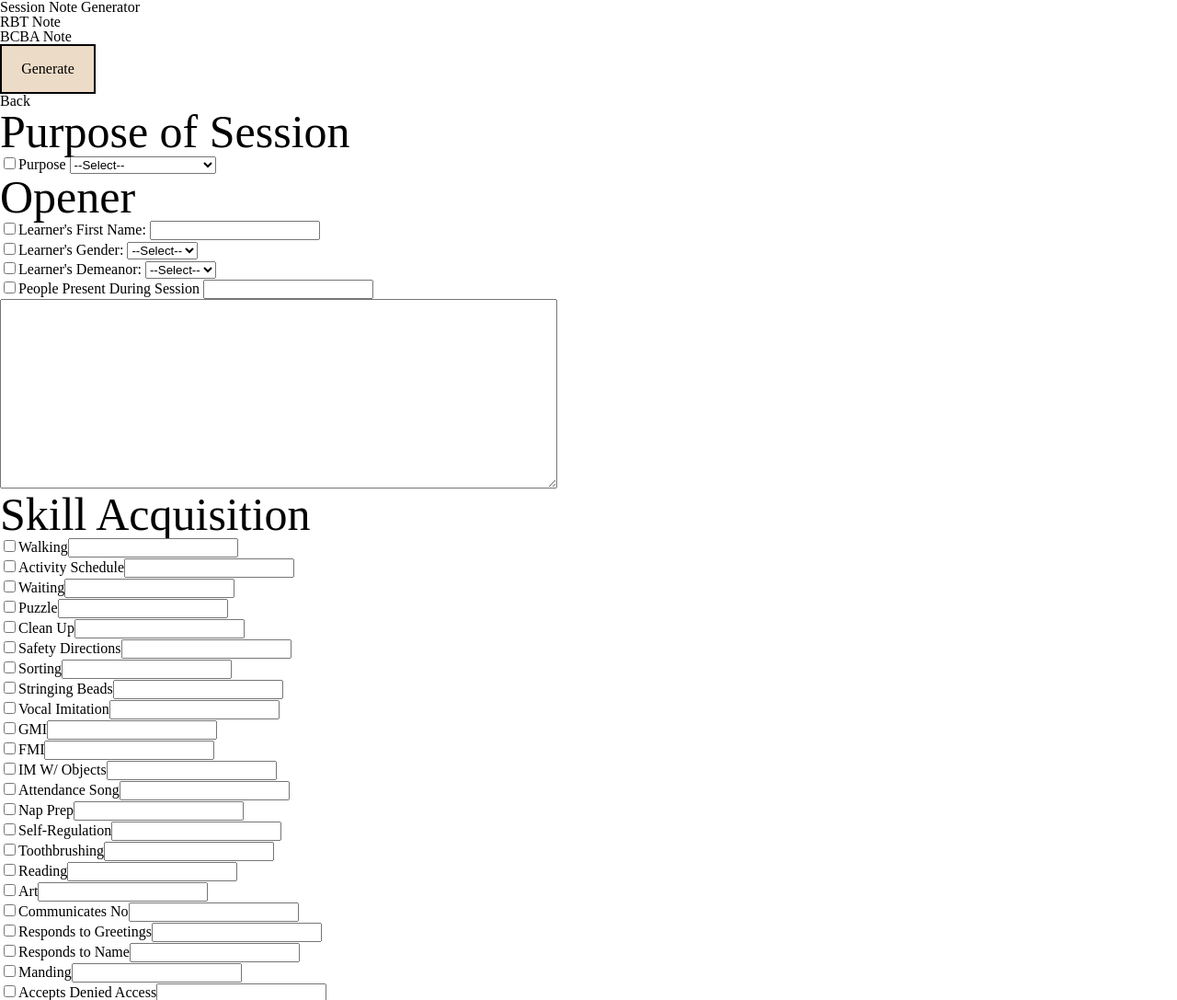
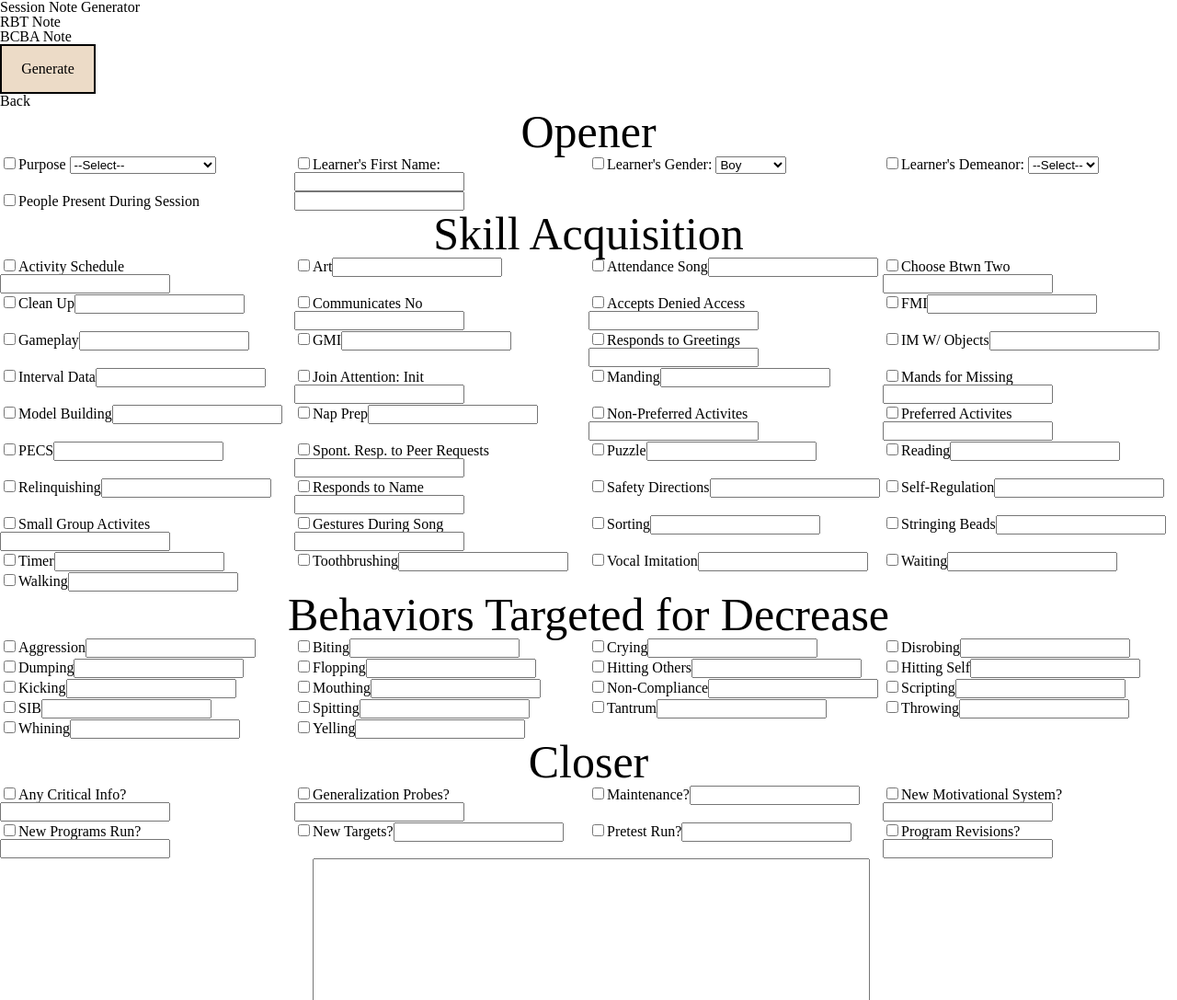
Before and after one commit to alexanderplotnikov/note-generator, a plain HTML site: page index.html in a window 1280 px wide. Shown: the top 1087 px of the page at 92% size. Drawn offline with Linux system fonts and the light colour scheme.

Commit message:
repository fix

```diff
--- a/index.html
+++ b/index.html
@@ -34,21 +34,20 @@
     <div class="rbtNote">
         <div id="programList">
             <!--Opening Statement-->
-            <h1 class = "category">Purpose of Session</h1>
+            <h1 class = "category">Opener</h1>
             <div class = "openerItem programItem" id = "purpose">
                 <div class="selected">
                     <label><input id="input"type="checkbox">Purpose</label>
                 </div>
                 <div class="userInput">
                     <select class = "extractThisInput">
-                        <option value="" selected>--Select--</option>
+                        <option value="" selected disabled>--Select--</option>
                         <option value="direct">Provide Direct Therapy</option>
                         <option value="pairing">Pairing</option>
                         <option value="generalization">Probe Generalization</option>
                     </select>
                 </div>
             </div>
-            <h1 class = "category">Opener</h1>
             <div class = "openerItem" value = "" id = "username">
                 <div class="selected">
                     <label><input id="input"type="checkbox" >Learner's First Name:</label>
@@ -63,8 +62,8 @@
                 </div>
                 <div class="userInput">
                     <select class = "extractThisInput">
-                        <option value="novalue"selected disabled>--Select--</option>
-                        <option value="he">Boy</option>
+                        <option value="novalue"disabled>--Select--</option>
+                        <option value="he" selected>Boy</option>
                         <option value="she">Girl</option>
                     </select>
                 </div>
@@ -86,15 +85,13 @@
                 <div class="selected">
                     <label><input id="input"type="checkbox">People Present During Session</label>
                 </div>
-                <div class="userInput">
-                    <input class = "extractThisInput" type="text">
-                </div>
+
             </div>
-            <div id="textAreaResult">
-                <textarea value="insert result here"></textarea>
+            <div class="userInput">
+                <input class = "extractThisInput" type="text">
             </div>
+
             <!--Skill Acquisition Section-->
-            <h1 class="category">Skill Acquisition</h1>
             <!-- <div class = " example" id = "example"> this ID has to match with key name is libraryOfPrograms
                 <div class = "selected">
                     <label><input id="input"type="checkbox">Example(temporarily)</label>
@@ -103,6 +100,10 @@
                     <input class = "extractThisInput" type="text">
                 </div>
             </div> -->
+
+        </div>
+        <div id="textAreaResult">
+            <textarea value="insert result here"></textarea>
         </div>
 
     </div>
--- a/scripts/main.js
+++ b/scripts/main.js
@@ -4,21 +4,7 @@ const generateButton = document.querySelector("#generateNote");//generate note b
 let name = document.querySelector("#username > .userInput > .extractThisInput"); // store name for Library templates
 let gender = document.querySelector("#gender > .userInput > .extractThisInput");//store gender for Library templates
 let userInput = "";
-//let upperGender = (gender.value.charAt(0).toUpperCase() + gender);
-
 //Variations
-function saVariationOne(programN) {
-    return (`${(toPercent(userInput))} of ${programN} components were scored as independent during this observation.`)
-}
-
-function saVariationTwo(name, programN){
-    return (`${name} independently completed ${userInput} ${programN} components.`)
-}
-
-function saVariationThree(gender, programN){
-    return (`${gender} completed ${userInput} ${programN} trials independently during session.`)
-}
-
 function randomVariation(name, gender, programName){
     return [`${(toPercent(userInput))} of ${programName} components were scored as independent during this observation.`,
             `${(toPercent(userInput))} of ${programName} trials were scored positively.`,
@@ -43,9 +29,44 @@ function randomVariation(name, gender, programName){
         ];
 }
 
+//Behaviors Targeted for Decrease Sentence Variations (Problem Behavior)
+function problemVariation(name, gender, problemName) {
+    return [
+        `The learner engaged in ${userInput} episodes of ${problemName} during session.`,
+        `The learner engaged in ${userInput} episodes of ${problemName}.`,
+        `${name} engaged in ${userInput} episodes of ${problemName} during session.`,
+        `${name} engaged in ${userInput} episodes of ${problemName}.`,
+        `${gender} engaged in ${userInput} episodes of ${problemName} during session.`,
+        `${gender} engaged in ${userInput} episodes of ${problemName}.`,
+
+        //test
+        `${gender} engaged in ${userInput} episodes of ${problemName}.`,
+
+    ]
+}
+
+//`${userInput} were present throughout session.`
+
+
+
+//Closer sentence variations
+function closerVariation(closerName) {
+    return [
+        `${closerName} ${userInput}`,
+    ]
+}
+//People Present During Session
+function peoplePresent(people) {
+    return [
+        `${people}: ${userInput}`,
+    ]
+}
+
+
 //This function returns an array of sentences of a matched id
 //libraryOfPrograms has to have an id and at least one string in result; name is optional
 function LibraryP(userInput, programId, name, gender){
+
     //handles a special case with "demeanor"
     if(programId == "demeanor" || programId == "purpose"){
         const specialCase = {
@@ -57,62 +78,93 @@ function LibraryP(userInput, programId, name, gender){
             direct: [`The purpose of today's session was to provide direct therapy and implement skill acquisition and behavior decrease targets.`],
             pairing: [`pairing fill in`],
             generalization: [`generalization fill in`],
-
         }
         return specialCase[`${userInput}`];
     }
+
     libraryOfPrograms = [
-        //RBT PROGRAMS
+        //Skill Acquisition PROGRAMS
         // edit key "o" numerically to change order
         // type "exclude" to temporarily disable
-        {o: 4, id: "puzzle",           name: "Puzzle",                  result: randomVariation(name, gender, "puzzle")},
-        {o: 2, id: "activitySchedule", name: "Activity Schedule",       result: randomVariation(name, gender, "activity schedule")},
-        {o: 1, id: "walking",          name: "Walking",                 result: randomVariation(name, gender, "walking")},
-        {o: 3, id: "waiting",          name: "Waiting",                 result: randomVariation(name, gender, "waiting")},
-        {o: 5, id: "cleanUp",          name: "Clean Up",                result: randomVariation(name, gender, "clean up")},
-        {id: "safetyDirections", name: "Safety Directions",             result: randomVariation(name, gender, "safety directions")},
-        {id: "sorting",          name: "Sorting",                       result: randomVariation(name, gender, "sorting")},
-        {id: "stringingBeads",   name: "Stringing Beads",               result: randomVariation(name, gender, "stringing beads")},
-        {id: "vocalImitation",   name: "Vocal Imitation",               result: randomVariation(name, gender, "vocal imitation")},
-        {id: "gmi",              name: "GMI",                           result: randomVariation(name, gender, "GMI")},
-        {id: "fmi",              name: "FMI",                           result: randomVariation(name, gender, "FMI")},
-        {id: "imWithObjects",    name: "IM W/ Objects",                 result: randomVariation(name, gender, "imitation with objects")},
-        {id: "attendanceSong",   name: "Attendance Song",               result: randomVariation(name, gender, "attendance song")},
-        {id: "napPrep",          name: "Nap Prep",                      result: randomVariation(name, gender, "nap prep")},
-        {id: "selfRegulation",   name: "Self-Regulation",               result: randomVariation(name, gender, "self-regulation")},
-        {id: "toothbrushing",    name: "Toothbrushing",                 result: randomVariation(name, gender, "toothbrushing")},
-        {id: "reading",          name: "Reading",                       result: randomVariation(name, gender, "reading")},
-        {id: "art",              name: "Art",                           result: randomVariation(name, gender, "art skills")},
-        {id: "communicatesNo",   name: "Communicates No",               result: randomVariation(name, gender, "communicates no")},
-        {id: "greetings",        name: "Responds to Greetings",         result: randomVariation(name, gender, "responds to greetings")},
-        {id: "respondsToName",   name: "Responds to Name",              result: randomVariation(name, gender, "responds to name")},
-        {id: "manding",          name: "Manding",                       result: randomVariation(name, gender, "manding")},
-        {id: "deniedAccess",     name: "Accepts Denied Access",         result: randomVariation(name, gender, "accepts denied access")},
-        {id: "gameplay",         name: "Gameplay",                      result: randomVariation(name, gender, "gameplay")},
-        {id: "timer",            name: "Timer",                         result: randomVariation(name, gender, "response to timer")},
-        {id: "jaInitiation",     name: "Join Attention: Init",          result: randomVariation(name, gender, "joint attention: initialization")},
-        {id: "relinquishing",    name: "Relinquishing",                 result: randomVariation(name, gender, "relinquishing")},
-        {id: "pecs",             name: "PECS",                          result: randomVariation(name, gender, "PECS")},
-        {id: "songGestures",     name: "Gestures During Song",          result: randomVariation(name, gender, "gestures during song")},
-        {id: "chooseBtwnTwo",    name: "Choose Btwn Two",               result: randomVariation(name, gender, "choose between two items")},
-        {id: "mandsMissing",     name: "Mands for Missing",             result: randomVariation(name, gender, "mands for missing objects")},
-        {id: "peerRequests",     name: "Spont. Resp. to Peer Requests", result: randomVariation(name, gender, "spontaneous response to peer requests")},
-        {id: "smallGroups",      name: "Small Group Activites",         result: randomVariation(name, gender, "small group activities")},
-        {id: "interval",         name: "Interval Data",                 result: randomVariation(name, gender, "interval data")},
-        {id: "np",               name: "Non-Preferred Activites",       result: randomVariation(name, gender, "non-preferred activites")},
-        {id: "p",                name: "Preferred Activites",           result: randomVariation(name, gender, "preferred activites")},
-        {id: "modelBuilding",    name: "Model Building",                result: randomVariation(name, gender, "model building")},
+        {id: "CactivitySchedule", name: "Activity Schedule",             result: randomVariation(name, gender, "activity schedule"), header: "Skill Acquisition",},
+        {id: "Cpuzzle",           name: "Puzzle",                        result: randomVariation(name, gender, "puzzle",)},
+        {id: "Cwalking",          name: "Walking",                       result: randomVariation(name, gender, "walking")},
+        {id: "Cwaiting",          name: "Waiting",                       result: randomVariation(name, gender, "waiting")},
+        {id: "CcleanUp",          name: "Clean Up",                      result: randomVariation(name, gender, "clean up")},
+        {id: "CsafetyDirections", name: "Safety Directions",             result: randomVariation(name, gender, "safety directions")},
+        {id: "Csorting",          name: "Sorting",                       result: randomVariation(name, gender, "sorting")},
+        {id: "CstringingBeads",   name: "Stringing Beads",               result: randomVariation(name, gender, "stringing beads")},
+        {id: "CvocalImitation",   name: "Vocal Imitation",               result: randomVariation(name, gender, "vocal imitation")},
+        {id: "Cgmi",              name: "GMI",                           result: randomVariation(name, gender, "GMI")},
+        {id: "Cfmi",              name: "FMI",                           result: randomVariation(name, gender, "FMI")},
+        {id: "CimWithObjects",    name: "IM W/ Objects",                 result: randomVariation(name, gender, "imitation with objects")},
+        {id: "CattendanceSong",   name: "Attendance Song",               result: randomVariation(name, gender, "attendance song")},
+        {id: "CnapPrep",          name: "Nap Prep",                      result: randomVariation(name, gender, "nap prep")},
+        {id: "CselfRegulation",   name: "Self-Regulation",               result: randomVariation(name, gender, "self-regulation")},
+        {id: "Ctoothbrushing",    name: "Toothbrushing",                 result: randomVariation(name, gender, "toothbrushing")},
+        {id: "Creading",          name: "Reading",                       result: randomVariation(name, gender, "reading")},
+        {id: "Cart",              name: "Art",                           result: randomVariation(name, gender, "art skills")},
+        {id: "CcommunicatesNo",   name: "Communicates No",               result: randomVariation(name, gender, "communicates no")},
+        {id: "Cgreetings",        name: "Responds to Greetings",         result: randomVariation(name, gender, "responds to greetings")},
+        {id: "CrespondsToName",   name: "Responds to Name",              result: randomVariation(name, gender, "responds to name")},
+        {id: "Cmanding",          name: "Manding",                       result: randomVariation(name, gender, "manding")},
+        {id: "CdeniedAccess",     name: "Accepts Denied Access",         result: randomVariation(name, gender, "accepts denied access")},
+        {id: "Cgameplay",         name: "Gameplay",                      result: randomVariation(name, gender, "gameplay")},
+        {id: "Ctimer",            name: "Timer",                         result: randomVariation(name, gender, "response to timer")},
+        {id: "CjaInitiation",     name: "Join Attention: Init",          result: randomVariation(name, gender, "joint attention: initialization")},
+        {id: "Crelinquishing",    name: "Relinquishing",                 result: randomVariation(name, gender, "relinquishing")},
+        {id: "Cpecs",             name: "PECS",                          result: randomVariation(name, gender, "PECS")},
+        {id: "CsongGestures",     name: "Gestures During Song",          result: randomVariation(name, gender, "gestures during song")},
+        {id: "CchooseBtwnTwo",    name: "Choose Btwn Two",               result: randomVariation(name, gender, "choose between two items")},
+        {id: "CmandsMissing",     name: "Mands for Missing",             result: randomVariation(name, gender, "mands for missing objects")},
+        {id: "CpeerRequests",     name: "Spont. Resp. to Peer Requests", result: randomVariation(name, gender, "spontaneous response to peer requests")},
+        {id: "CsmallGroups",      name: "Small Group Activites",         result: randomVariation(name, gender, "small group activities")},
+        {id: "Cinterval",         name: "Interval Data",                 result: randomVariation(name, gender, "interval data")},
+        {id: "Cnp",               name: "Non-Preferred Activites",       result: randomVariation(name, gender, "non-preferred activites")},
+        {id: "Cp",                name: "Preferred Activites",           result: randomVariation(name, gender, "preferred activites")},
+        {id: "CmodelBuilding",    name: "Model Building",                result: randomVariation(name, gender, "model building")},
+        //Behaviors Targeted for Decrease
+        {id: "Haggression",       name: "Aggression",                    result: problemVariation(name, gender, "aggression"), header: "Behaviors Targeted for Decrease",},
+        {id: "Hthrowing",         name: "Throwing",                      result: problemVariation(name, gender, "throwing")},
+        {id: "Hcrying",           name: "Crying",                        result: problemVariation(name, gender, "crying")},
+        {id: "Hnon-compliance",   name: "Non-Compliance",                result: problemVariation(name, gender, "non-compliance")},
+        {id: "Htantrum",          name: "Tantrum",                       result: problemVariation(name, gender, "tantrum")},
+        {id: "Hwhining",          name: "Whining",                       result: problemVariation(name, gender, "whining")},
+        {id: "Hflopping",         name: "Flopping",                      result: problemVariation(name, gender, "flopping")},
+        {id: "Hsib",              name: "SIB",                           result: problemVariation(name, gender, "SIB")},
+        {id: "Hkicking",          name: "Kicking",                       result: problemVariation(name, gender, "kicking")},
+        {id: "Hyelling",          name: "Yelling",                       result: problemVariation(name, gender, "yelling")},
+        {id: "HhittingOthers",    name: "Hitting Others",                result: problemVariation(name, gender, "hitting others")},
+        {id: "Hscripting",        name: "Scripting",                     result: problemVariation(name, gender, "scripting")},
+        {id: "Hmouthing",         name: "Mouthing",                      result: problemVariation(name, gender, "mouthing")},
+        {id: "HhittingSelf",      name: "Hitting Self",                  result: problemVariation(name, gender, "hitting self")},
+        {id: "Hbiting",           name: "Biting",                        result: problemVariation(name, gender, "biting")},
+        {id: "Hspitting",         name: "Spitting",                      result: problemVariation(name, gender, "spitting")},
+        {id: "Hdumping",          name: "Dumping",                       result: problemVariation(name, gender, "dumping")},
+        {id: "Hdisrobing",        name: "Disrobing",                     result: problemVariation(name, gender, "disrobing")},
+        //Closer
+        {id: "Kpretest",           name: "Pretest Run?",                  result: closerVariation("Pretests Conducted:")},
+        {id: "KnewPrograms",       name: "New Programs Run?",             result: closerVariation("New Programs:")},
+        {id: "KprogramRevisions",  name: "Program Revisions?",            result: closerVariation("Program Revisions:")},
+        {id: "KgeneralizationProbes", name: "Generalization Probes?",     result: closerVariation("Generalization Probes Conducted:")},
+        {id: "KnewTargets",        name: "New Targets?",                  result: closerVariation("New Targets:")},
+        {id: "Kmaintenance",       name: "Maintenance?",                  result: closerVariation("Maintenance Updates:")},
+        {id: "KnewMotivationalSystem", name: "New Motivational System?",  result: closerVariation("New Motivational System:")},
+        {id: "KcriticalInformation", name: "Any Critical Info?",          result: closerVariation("Critical Info:"), header: "Closer",},
 
         //Purpose of Session
-        {o: "disabled", id: "purpose", name: "Purpose of Session", result: []},
+        {o: "disabled", id: "Apurpose", name: "Purpose of Session", result: []},
         //Opening Statement
-        {id: "guests", name: "People Present During Session", result: [`${userInput} were present throughout session.`]},
+        {o: "disabled", id: "Aguests", name: "People Present During Session", result: peoplePresent("People Present:")},
 
     ];
     if(isGenerate){
         return libraryOfPrograms;//returns an array formatted for constructing html
     }
     else{
+        console.log(programId);
+
+
         let i = 0;
         while (programId !== libraryOfPrograms[i]["id"]) { i++; } //finds a match
         return libraryOfPrograms[i]["result"];//returns an array formatted for generateNote function
@@ -122,7 +174,6 @@ function LibraryP(userInput, programId, name, gender){
 
 /*
 <div id="programList">  append everything below to this div
-<h1 class="category">Skill Acquisition</h1>
 <div class = "programItem title" id = "puzzle">
     <div class = "selected">
         <label><input type="checkbox">Puzzle</label>
@@ -133,23 +184,38 @@ function LibraryP(userInput, programId, name, gender){
 </div>
 */
 //html automation
-//
 let isGenerate;
 function generateHtml(){
     isGenerate = true; // makes sure library returns an array formated for constructing html
     let libraryArray = new LibraryP(userInput, isGenerate);
-    libraryArray.sort((a, b) => a["o"] - b["o"]);//sorts an array in order according to "o" values
-    console.log(libraryArray);
+    libraryArray.sort((a, b) => {
+        if(a["id"] > b["id"]){
+            return 1;
+        }
+        if(a["id"] < b["id"]){
+            return -1;
+        }
+        return 0;
+
+    });//sorts an array in alphabetic order
 
     for (let i = 0; i < libraryArray.length; i++){
+        let mainNode = document.querySelector("#programList");
+        let header = document.createElement("H1");
+        if(libraryArray[i].hasOwnProperty("header")){
+            header.className = "category";
+            header.innerHTML = `${libraryArray[i]["header"]}`
+            mainNode.appendChild(header)
+        }
         if(libraryArray[i]["o"] == "disabled"){
             continue; // excludes items from html with "disabled" tag in LibraryP
         }
+
         //instructions to add a class or any other attribute
         //make a variable for new attribute; assign a value to the newly created attribute
         //set attribute to an element
         //append element to parent
-        let mainNode = document.querySelector("#programList");
+
         let label = document.createElement("LABEL");
         let input = document.createElement("INPUT");
         let divParent = document.createElement("DIV");
@@ -197,12 +263,17 @@ function generateNote(usrname, usrgender) {
         if (selected) { // if checked
             userInput = document.querySelector(`#${programId} > .userInput > .extractThisInput`).value; //extracts user's input
             if (userInput == ""){// alternative method: a function that toggles a class Error and changes border color to red
-                alert(`missing information for ${programId}`);
+                alert(`missing information for ${programId.substr(1)}`);
                 break;//or use continue?; continue prompts an error, but then continues with note generation
             }
             let resultArray = new LibraryP(userInput, programId, usrname, usrgender); //updates programs Library with new userInput
             randomNumber = (Math.floor(Math.random() * Math.floor(resultArray.length)))//generates random number
-            generatedNote += resultArray[randomNumber] + " ";
+            if(resultArray[randomNumber].charAt(0) == "h" || resultArray[randomNumber].charAt(0) == "s"){
+                generatedNote += resultArray[randomNumber].charAt(0).toUpperCase() + resultArray[randomNumber].substr(1) + " ";
+            }
+            else{
+                generatedNote += resultArray[randomNumber] + " ";
+            }
         }
     }
     textArea.value = generatedNote; //updates textarea field with the generated note
--- a/styles/style.css
+++ b/styles/style.css
@@ -1,3 +1,15 @@
+#programList{
+    display: grid;
+    grid-template-columns: repeat(4, 1fr);
+}
+
+.category{
+    grid-column: 1 / span 4;
+    justify-self: center;
+}
+
+
+
 #programList > div > div{
     display: inline-block;
 }
@@ -18,7 +30,8 @@
 .category {
     font-size: 50px;
 }
-#textAreaResult > textarea{
+#textAreaResult, #textAreaResult > textarea{
     height: 200px;
     width: 600px;
+    margin: 0 auto;
 }
```
